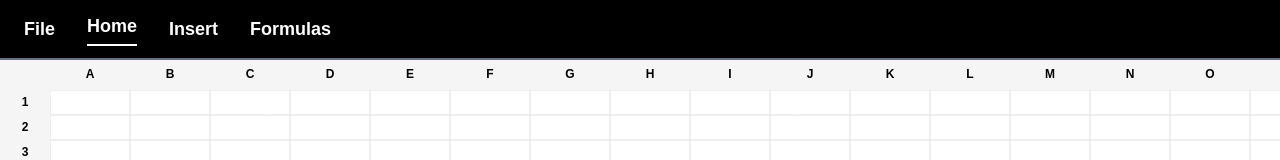
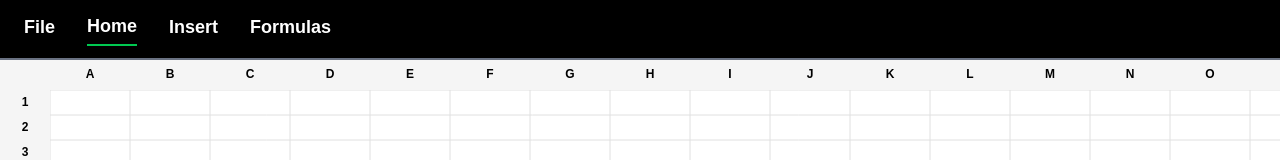
Before and after one commit to ChrissieFrankie/MACROHARDRibbonMaster, a Next.js app: page / in a window 1280 px wide. Both pictures are taken after a click on the button "EXCEL". Shown: the top 160 px of the page. Built offline with nearby package versions, Linux system fonts and the light colour scheme.

Commit message:
update workbook component: implement tab selection functionality with state management

```diff
--- a/src/components/Workbook/workbook.tsx
+++ b/src/components/Workbook/workbook.tsx
@@ -1,9 +1,10 @@
 'use client';
 
-import { useEffect, useRef } from 'react';
+import { useEffect, useRef, useState } from 'react';
 
 export default function Workbook() {
   const canvasRef = useRef<HTMLCanvasElement>(null);
+  const [selectedTab, setSelectedTab] = useState('Home');
 
   useEffect(() => {
     const canvas = canvasRef.current;
@@ -77,10 +78,30 @@ export default function Workbook() {
     <div className="min-h-screen bg-gray-200 flex flex-col overflow-hidden">
       {/* Simple Ribbon Placeholder – expand this into your custom MACROHARD Ribbon later */}
       <div className="bg-black border-b-2 border-gray-500 px-6 py-3 flex items-center gap-8">
-      <span className="font-bold text-lg text-white">File</span>
-        <span className="font-bold text-lg text-white border-b-2 border-white pb-1">Home</span>
-        <span className="font-bold text-lg text-white">Insert</span>
-        <span className="font-bold text-lg text-white">Formulas</span>
+      <span
+        className={`font-bold text-lg text-white cursor-pointer pb-1 ${selectedTab === 'File' ? 'border-b-2 border-green-500' : ''}`}
+        onClick={() => setSelectedTab('File')}
+      >
+        File
+      </span>
+        <span
+          className={`font-bold text-lg text-white cursor-pointer pb-1 ${selectedTab === 'Home' ? 'border-b-2 border-green-500' : ''}`}
+          onClick={() => setSelectedTab('Home')}
+        >
+          Home
+        </span>
+        <span
+          className={`font-bold text-lg text-white cursor-pointer pb-1 ${selectedTab === 'Insert' ? 'border-b-2 border-green-500' : ''}`}
+          onClick={() => setSelectedTab('Insert')}
+        >
+          Insert
+        </span>
+        <span
+          className={`font-bold text-lg text-white cursor-pointer pb-1 ${selectedTab === 'Formulas' ? 'border-b-2 border-green-500' : ''}`}
+          onClick={() => setSelectedTab('Formulas')}
+        >
+          Formulas
+        </span>
         {/* Add macro buttons here */}
       </div>
 
```
